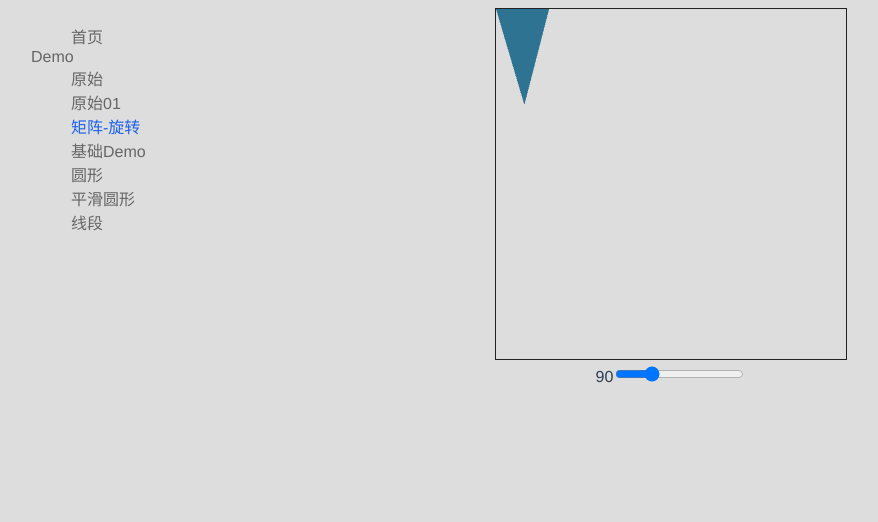
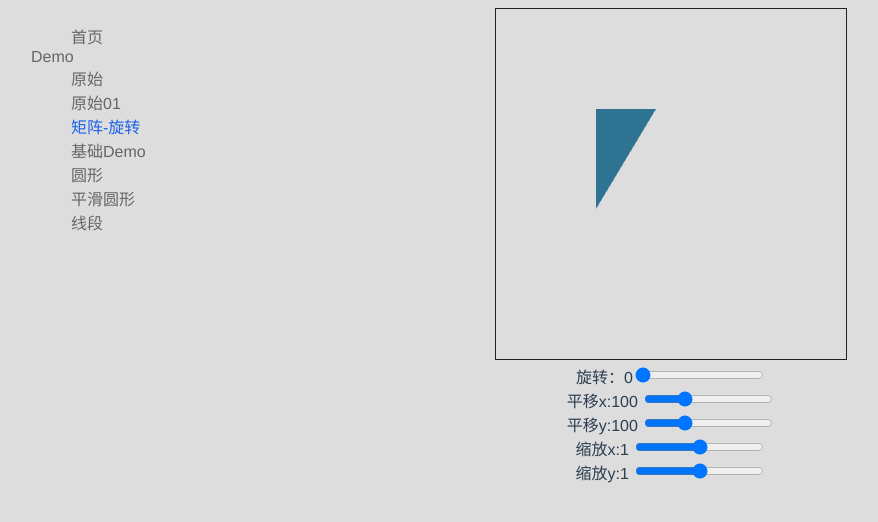
Before and after one commit to czj93/webgl, a Vue app: page /page/matrix in a window 1280 px wide. Shown: the top 522 px of the page, without its empty margins (49-927 px from the left). Built offline with nearby package versions, Linux system fonts and the light colour scheme.

Commit message:
完善矩阵变换操作，修复缩放bug

```diff
--- a/src/views/basic/Matrix.vue
+++ b/src/views/basic/Matrix.vue
@@ -4,8 +4,26 @@
         <canvas style="border: 1px solid #222" />
     </div>
 
-    <span>{{ angleValue }}</span>
-    <input type="range" min="0" max="360" v-model="angleValue">
+    <div>
+        旋转：<span>{{ angleValue }}</span>
+        <input type="range" min="0" max="360" v-model="angleValue">
+    </div>
+    <div>
+        平移x:{{ mx }}
+        <input type="range" min="0" max="350" v-model="mx" />
+    </div>
+    <div>
+        平移y:{{ my }}
+        <input type="range" min="0" max="350" v-model="my" />
+    </div>
+    <div>
+        缩放x:{{ sx }}
+        <input type="range" min="0" max="2" step="0.01" v-model="sx" />
+    </div>
+    <div>
+        缩放y:{{ sy }}
+        <input type="range" min="0" max="2" step="0.01" v-model="sy" />
+    </div>
   </div>
 </template>
 <script setup lang="ts">
@@ -14,7 +32,11 @@ import webglUtils from '../../utils/webglUtils'
 
 onMounted(main)
 
-const angleValue = ref(90)
+const angleValue = ref(0)
+const mx = ref(100)
+const my = ref(100)
+const sx = ref(1)
+const sy = ref(1)
 
 const m3 = {
     identity: function() {
@@ -23,6 +45,15 @@ const m3 = {
             0, 1, 0,
             0, 0, 1,
         ]
+    },
+
+    projection: function(width: number, height: number) {
+        // 注意：这个矩阵翻转了 Y 轴，所以 0 在上方
+        return [
+            2 / width, 0, 0,
+            0, -2 / height, 0,
+            -1, 1, 1
+        ];
     },
 
     translation: function(tx: number, ty: number) {
@@ -39,7 +70,7 @@ const m3 = {
         return [
             c, -s, 0,
             s,  c, 0,
-            0,  0, 0
+            0,  0, 1
         ]
     },
 
@@ -51,9 +82,18 @@ const m3 = {
         ]
     },
 
-    setRoration: function(angle: number) {
-        const angleDegress = 360 - angle * Math.PI / 180;
-        return this.rotation(angleDegress)
+    translate: function(m: Array<number>, tx: number, ty: number) {
+        return m3.multiply(m, this.translation(tx, ty));
+    },
+
+    rotate: function(m: Array<number>, angle: number) {
+        const angleDegress = (360 - angle) * Math.PI / 180;
+        return  m3.multiply(m, this.rotation(angleDegress))
+    },
+
+
+    scale: function(m: Array<number>, sx: number, sy: number) {
+        return m3.multiply(m, this.scaling(sx, sy));
     },
 
     multiply: function(a: Array<number>, b: Array<number>) {
@@ -99,23 +139,11 @@ function main() {
         const vertexShaderSource = `
             // 一个属性值，将会从缓冲中获取数据
             attribute vec2 a_position;
-            uniform vec2 u_resolution;
             uniform mat3 u_matrix;
 
             // 所有着色器都有一个main方法
             void main() {
-
-                vec2 position = (u_matrix * vec3(a_position, 1)).xy;
-                // 从像素坐标转换到 0.0 到 1.0
-                vec2 zeroToOne = position / u_resolution;
-
-                // 再把 0->1 转换 0->2
-                vec2 zeroToTwo = zeroToOne * 2.0;
-
-                // 把 0->2 转换到 -1->+1 (裁剪空间)
-                vec2 clipSpace = zeroToTwo - 1.0;
-
-                gl_Position = vec4(clipSpace * vec2(1, -1), 0, 1);
+                gl_Position = vec4((u_matrix * vec3(a_position, 1)).xy, 0, 1);
             }
         `
 
@@ -135,7 +163,6 @@ function main() {
         if (!program) return
         // 从着色器程序中找到变量 a_position 的位置
         const positionAttributeLocation = gl.getAttribLocation(program, 'a_position')
-        const resolutionUniformLocation = gl.getUniformLocation(program, "u_resolution");
         const matrixUniformLocation = gl.getUniformLocation(program, 'u_matrix')
 
         // 创建一个缓冲
@@ -151,16 +178,16 @@ function main() {
         // 向缓冲中存放数据
         gl.bufferData(gl.ARRAY_BUFFER, new Float32Array(positions), gl.STATIC_DRAW)
 
-        draw(gl, program, angleValue.value)
+        draw(gl, program)
 
         const animation = () => {
-            draw(gl, program, angleValue.value)
+            draw(gl, program)
             requestAnimationFrame(animation)
         }
 
         requestAnimationFrame(animation)
 
-        function draw(gl: WebGLRenderingContext, program: WebGLProgram, angle: number){
+        function draw(gl: WebGLRenderingContext, program: WebGLProgram){
             webglUtils.resize(gl)
 
             gl.viewport(0, 0, gl.canvas.width, gl.canvas.height)
@@ -174,20 +201,25 @@ function main() {
             // 可以从的缓冲中获取数据给着色器中的属性
             gl.enableVertexAttribArray(positionAttributeLocation)
 
-            var size = 2;          // 2 components per iteration
-            var type = gl.FLOAT;   // the data is 32bit floats
-            var normalize = false; // don't normalize the data
-            var stride = 0;        // 0 = move forward size * sizeof(type) each iteration to get the next position
-            var offset = 0;        // start at the beginning of the buffer
+            var size = 2;          // 每次迭代使用两个单位数据
+            var type = gl.FLOAT;   // 使用浮点数
+            var normalize = false; // 是否对数据做归一化
+            var stride = 0;        // 0 = 移动距离 * 单位距离长度sizeof(type)  每次迭代跳多少距离到下一个数据
+            var offset = 0;        // 从绑定缓冲的起始处开始
             gl.vertexAttribPointer(positionAttributeLocation, size, type, normalize, stride, offset);
-            gl.uniform2f(resolutionUniformLocation, gl.canvas.width, gl.canvas.height);
-            let rotationMatrix = m3.setRoration(angle)
-            const translationMatrix = m3.translation(50, 100)
-            const moveOriginMatrix = m3.translation(-100, -100)
-            let matrix = m3.identity()
-            matrix = m3.multiply(translationMatrix, rotationMatrix);
-            // matrix = m3.multiply(matrix, rotationMatrix)
-            // matrix = m3.multiply(matrix, moveOriginMatrix)
+
+            let matrix = m3.projection(gl.canvas.clientWidth, gl.canvas.clientHeight)
+            // 平移
+            matrix = m3.translate(matrix, mx.value, my.value)
+            // 旋转
+            matrix = m3.rotate(matrix, angleValue.value)
+            // 缩放
+            matrix = m3.scale(matrix, sx.value, sy.value)
+            // 矩阵变化操作的顺序的变化是否会影响最终的结果?
+            // 平移变化是怎么改变旋转的圆心的?
+            // 改变旋转圆心
+            // matrix = m3.translate(matrix, -30, -50)
+
             gl.uniformMatrix3fv(matrixUniformLocation, false, matrix)
 
             var primitiveType = gl.TRIANGLES;
```
